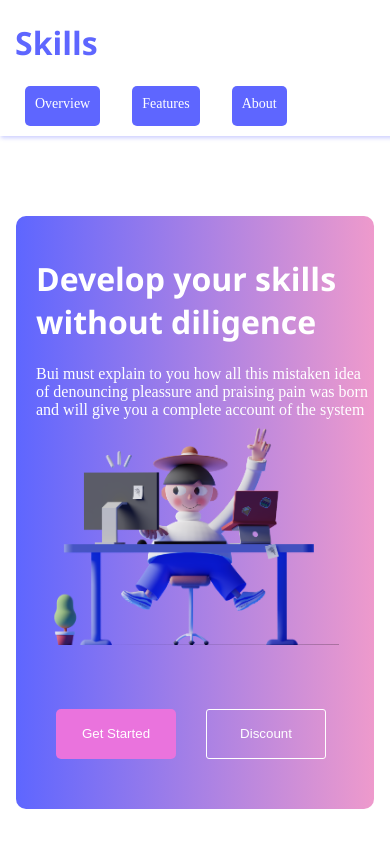
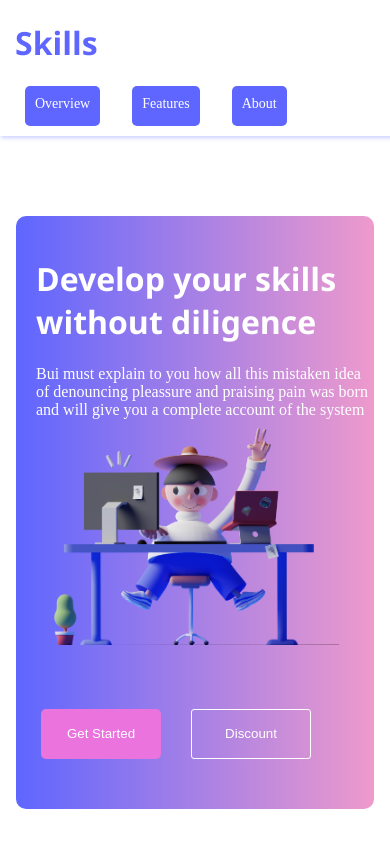
Before and after one commit to AvelinoTeixeira/Your-skills, a React (Vite) app: page / in a window 390 px wide. Shown: the top 844 px of the page. Built offline with nearby package versions, Linux system fonts and the light colour scheme.

Commit message:
Update index.css

```diff
--- a/src/index.css
+++ b/src/index.css
@@ -134,7 +134,7 @@ nav > a:hover {
     height: 300px;
   }
 .itens .buttons {
-  margin-left: 20px;
+  margin-left: 5px;
 }
   .itens .button2 {
     margin-left: 30px;
```
